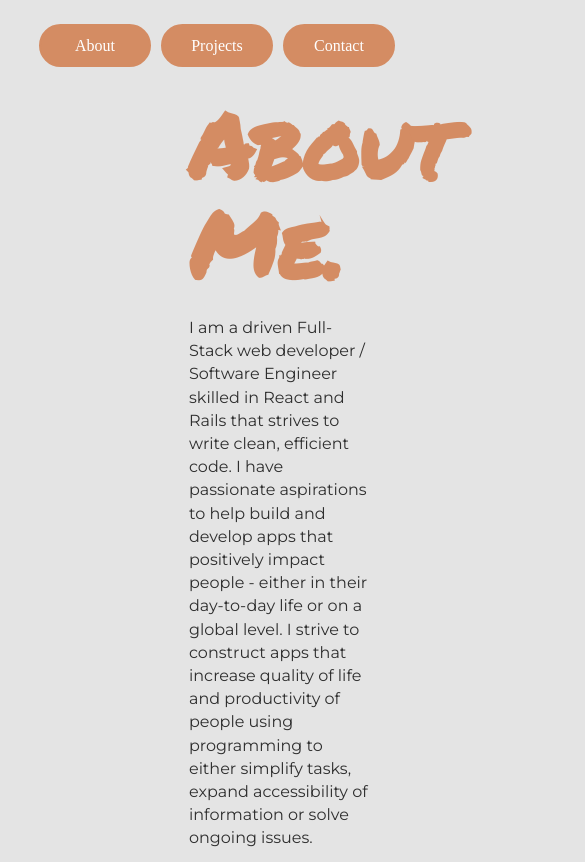
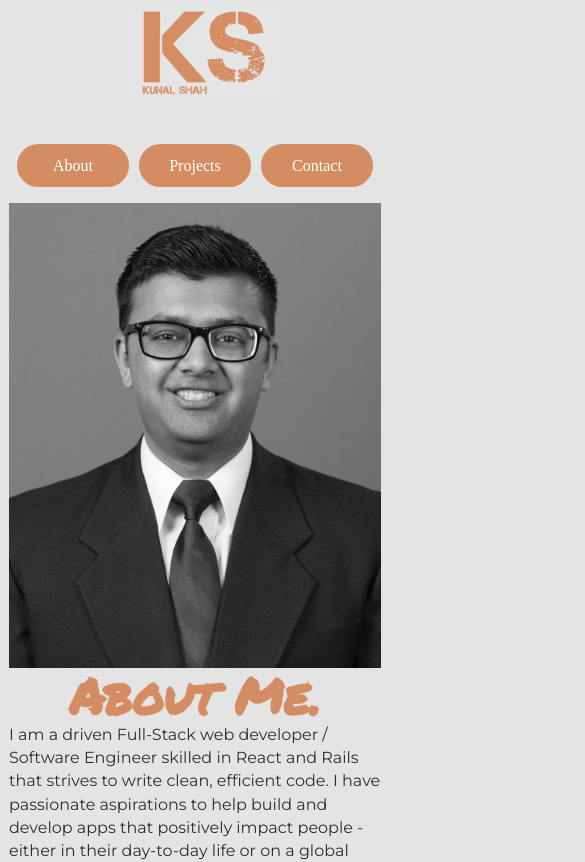
Before and after one commit to kdshah6593/portfolio-website, a Gatsby site: page /about in a window 390 px wide. Shown: the top 862 px of the page, 585 px wide, since content can reach past the window. Built offline with nearby package versions, Linux system fonts and the light colour scheme; Gatsby itself is replaced by a stand-in of ours; a web font is replaced by a local one.

Commit message:
css for site to be mobile responsive

```diff
--- a/src/components/header.js
+++ b/src/components/header.js
@@ -4,7 +4,7 @@ import { StaticImage } from "gatsby-plugin-image"
 import AniLink from "gatsby-plugin-transition-link/AniLink";
 
 const Header = ({ siteTitle, menuLinks }) => (
-  <header style={{ background: `#E4E4E4`, marginBottom: `1rem`, display: `flex`, flexDirection: `row`, justifyContent: `space-between`}}>
+  <header className="nav-header" >
     <div style={{ marginLeft: `1rem`, paddingTop: `0.5rem` }}>
       <h1>
         <AniLink cover direction="down" bg="#D48C63" to="/">
@@ -19,7 +19,7 @@ const Header = ({ siteTitle, menuLinks }) => (
       </h1>
     </div>
     <nav>
-      <ul style={{ display: "flex", flexDirection: `row`, paddingTop: `1.5rem` }}>
+      <ul className = "nav-button-list">
         <li className = "click">
           <AniLink className="nav-btn" cover direction="up" bg="#D48C63" to="/about">
             About
--- a/src/components/layout.css
+++ b/src/components/layout.css
@@ -610,7 +610,7 @@ pre tt:after {
 .click {
   list-style-type: none;
   background: #D48C63;
-  margin-right: 10px;
+  margin:0 5px;
   width: 7rem;
   border: 2px solid #D48C63;
   border-radius: 30px;
@@ -632,3 +632,33 @@ li.click:hover {
   text-align: center;
   font-family: 'Nova Flat';
 }
+
+.nav-header {
+  background: #E4E4E4;
+  margin-bottom: 1rem;
+  display: flex;
+  flex-direction: row;
+  justify-content: space-between;
+}
+
+.nav-button-list {
+  display: flex;
+  flex-direction: row;
+  padding-top: 1.5rem;
+  justify-content: space-around;
+}
+
+@media only screen and (max-width: 480px) {
+  .nav-header {
+    flex-direction: column;
+    align-items: center;
+  }
+
+  nav {
+    margin: 0 auto;
+  }
+
+  .nav-button-list {
+    margin: 0 auto;
+  }
+}
--- a/src/components/styles.css
+++ b/src/components/styles.css
@@ -133,6 +133,11 @@
     animation: picInRight 1s ease-out;
 }
 
+#about-text-container {
+    display: flex;
+    flex-direction: column;
+}
+
 #about-paragraph {
     padding-right: 5rem;
     animation: pgInLeft 1s ease-out;
@@ -205,6 +210,32 @@
     font-family: "Righteous";
 }
 
+@media only screen and (max-width: 480px) {
+    #about-container {
+        width: 100%;
+        flex-direction: column;
+        margin: 0 auto;
+    }
+
+    .about-container-element {
+        margin: 0 auto;
+    }
+
+    #about-header {
+        font-size: 50px;
+        margin: 0 auto;
+    }
+
+    #about-paragraph {
+        margin: 0;
+        padding: 0;
+    }
+
+    #technical-skills {
+        flex-direction: column;
+    }
+}
+
 #contact-header {
     color: #D48C63;
     font-size: 90px;
@@ -251,6 +282,31 @@
     margin-left: 10px;
 }
 
+.vertical-lines {
+    animation: moveInRight 1s ease-in;
+    border-left: 2px solid #D48C63;
+    height: 125px;
+}
+
+@media only screen and (max-width: 480px) {
+    #contact-header {
+        font-size: 60px;
+    }
+
+    .contact-list {
+        flex-direction: column;
+    }
+
+    .vertical-lines {
+        border-left: hidden;
+        border-bottom: 2px solid #D48C63;
+        width: 300px;
+        margin: 0 auto;
+        height: 0px;
+
+    }
+}
+
 #project-header {
     color: #D48C63;
     font-size: 90px;
@@ -263,6 +319,8 @@
     flex-direction: column;
 }
 
-.vertical-lines {
-    animation: moveInRight 1s ease-in;
+@media only screen and (max-width: 480px) {
+    #project-header {
+        font-size: 60px;
+    }
 }
--- a/src/pages/about.js
+++ b/src/pages/about.js
@@ -22,14 +22,14 @@ const About = () => {
             <Seo title="About" />
             <div id="about-body">
                 <div id="about-container">
-                    <div id="about-profile-image">
+                    <div className="about-container-element" id="about-profile-image">
                         <StaticImage
                             src="../images/kunal-shah-greyed.png"
-                            width={900}
+                            layout="constrained"
+                            width={1000}
                             quality={95}
                             formats={["AUTO", "WEBP", "AVIF"]}
                             alt="Kunal Shah Profile Picture"
-                            className="about-container-element"
                         />
                     </div>
                     <div className="about-container-element" id="about-text-container">
--- a/src/pages/contact.js
+++ b/src/pages/contact.js
@@ -20,14 +20,14 @@ const Contact = () => {
                             <p>LinkedIn</p>
                         </div>
                     </a>
-                    <div className="vertical-lines" style={{borderLeft:`2px solid #D48C63`, height:`125px`}}></div>
+                    <div className="vertical-lines"></div>
                     <a href="https://github.com/kdshah6593" target="_blank" rel="noreferrer">
                         <div className="contact-item">
                             <GitHub className="icon" fill="#D48C63" />
                             <p>GitHub</p>
                         </div>
                     </a>
-                    <div className="vertical-lines" style={{borderLeft:`2px solid #D48C63`, height:`125px`}}></div>
+                    <div className="vertical-lines"></div>
                     <a href="mailto:kdshah6593@gmail.com" target="_blank" rel="noreferrer">
                         <div className="contact-item">
                             <Gmail className="icon" fill="#D48C63" />
```
